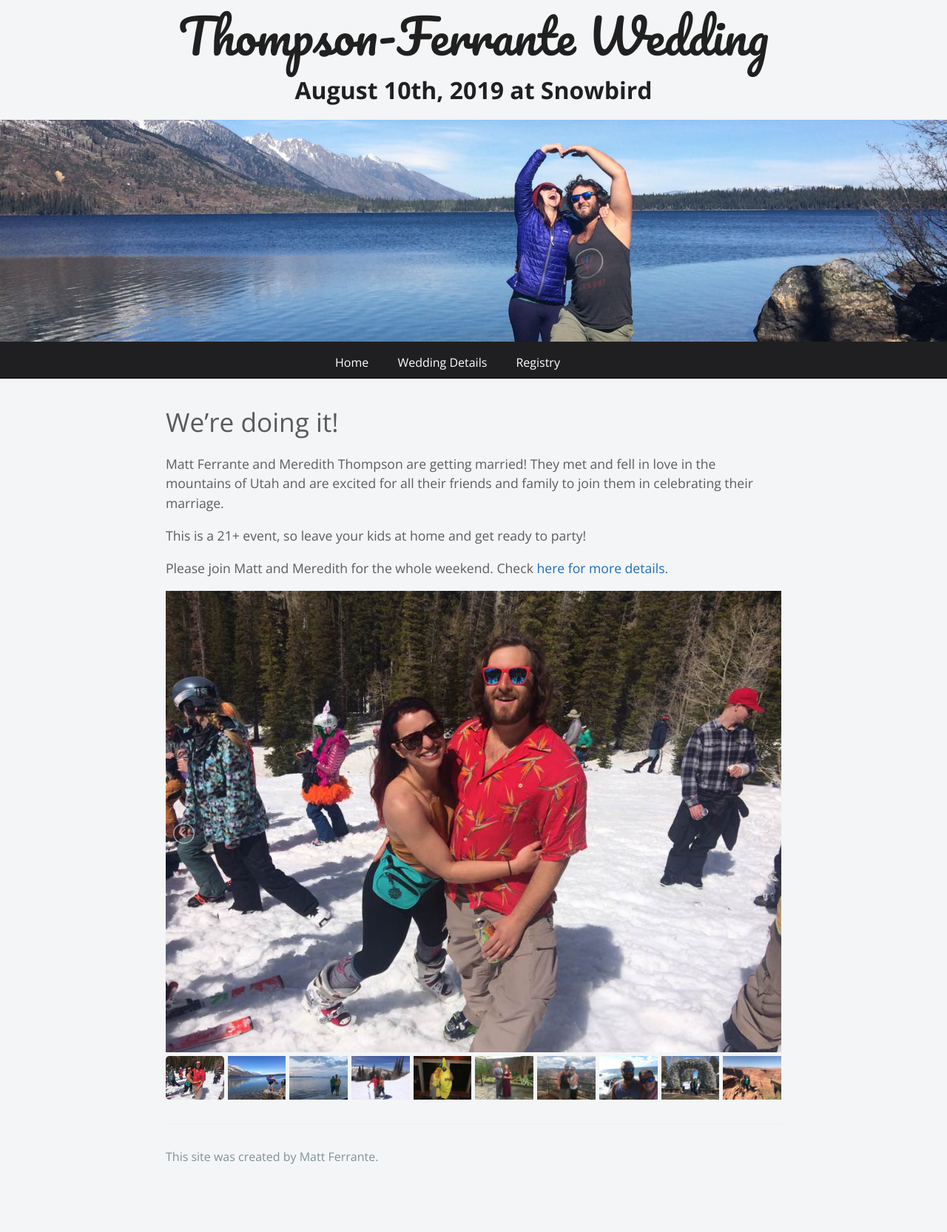
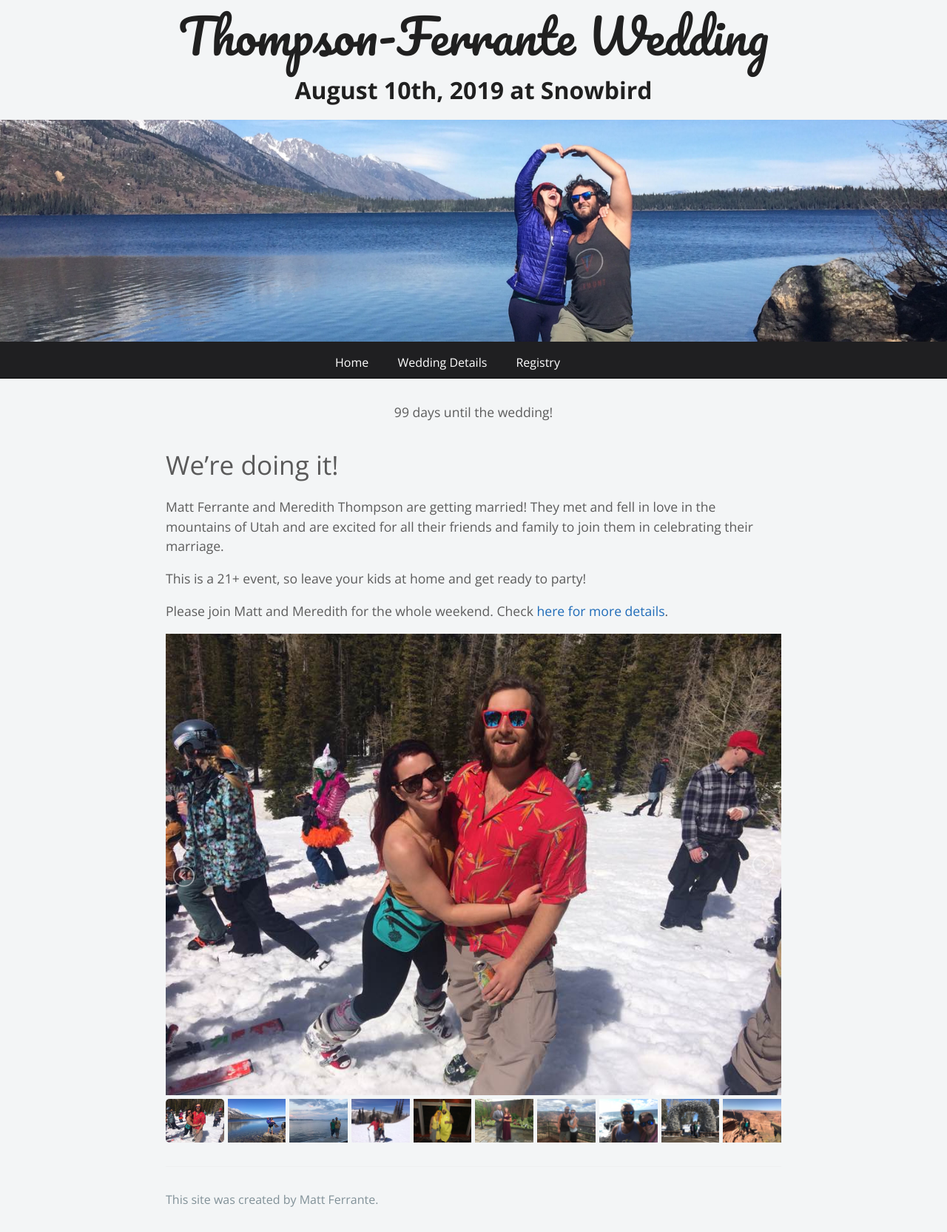
Before and after one commit to ferrants/weddingwebsite, a Jekyll site: the page built from index.md, in a window 1280 px wide. Shown: the whole page at 74% size. Built offline with Jekyll 4.4.1, drawn with Linux system fonts in a browser that asks for light colours; nearby versions of some CDN libraries; our own code applies the rules of GitHub Pages for plain Markdown files; before the commit the page ends 1608 px from its top, so only the background shows below that; some of the changed lines change nothing that is shown.

Commit message:
countdown

```diff
--- a/_layouts/default.html
+++ b/_layouts/default.html
@@ -14,6 +14,7 @@
     {% include nav.html %}
 
     <main id="content" class="main-content" role="main">
+      <div class="countdown" id="countdown"></div>
       {{ content }}
 
       <footer class="site-footer">
--- a/assets/css/main.css
+++ b/assets/css/main.css
@@ -81,6 +81,9 @@ nav {
 	border-width: 1px;
 	padding: 7px;
 }
+#countdown {
+	text-align: center;
+}
 .demo {
     width: 100%;
 }
--- a/assets/js/main.js
+++ b/assets/js/main.js
@@ -29,5 +29,27 @@ $(function () {
 			let alt_quote = alt_quotes[Math.floor(Math.random() * alt_quotes.length)];
 			$('#bottom-quote').text(quote_prefix + alt_quote);
 		}
+
+		wedding_date = new Date("Aug 10, 2019 4:00:00").getTime();
+		interval = setInterval(function() {
+
+		  // Get todays date and time
+		  var now = new Date().getTime();
+
+		  // Find the distance between now and the count down date
+		  var distance = wedding_date - now;
+
+		  // Time calculations for days, hours, minutes and seconds
+		  var days = Math.floor(distance / (1000 * 60 * 60 * 24));
+
+		  // Display the result in the element with id="demo"
+		  document.getElementById("countdown").innerHTML = days + " days until the wedding!";
+
+		  // If the count down is finished, write some text
+		  if (distance < 0) {
+			clearInterval(interval);
+			document.getElementById("countdown").innerHTML = "";
+		  }
+		}, 1000);
 	});
 });
```
